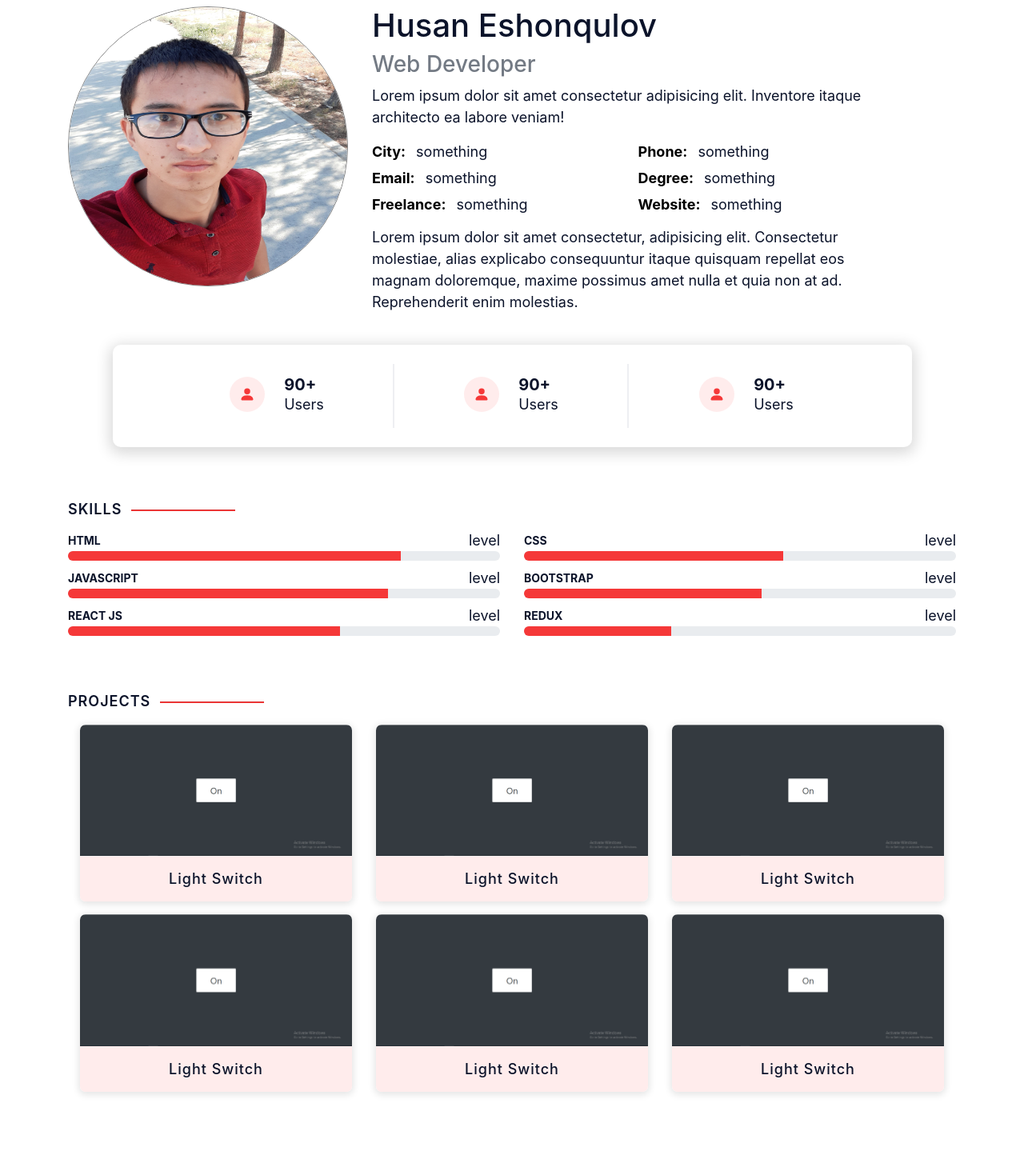
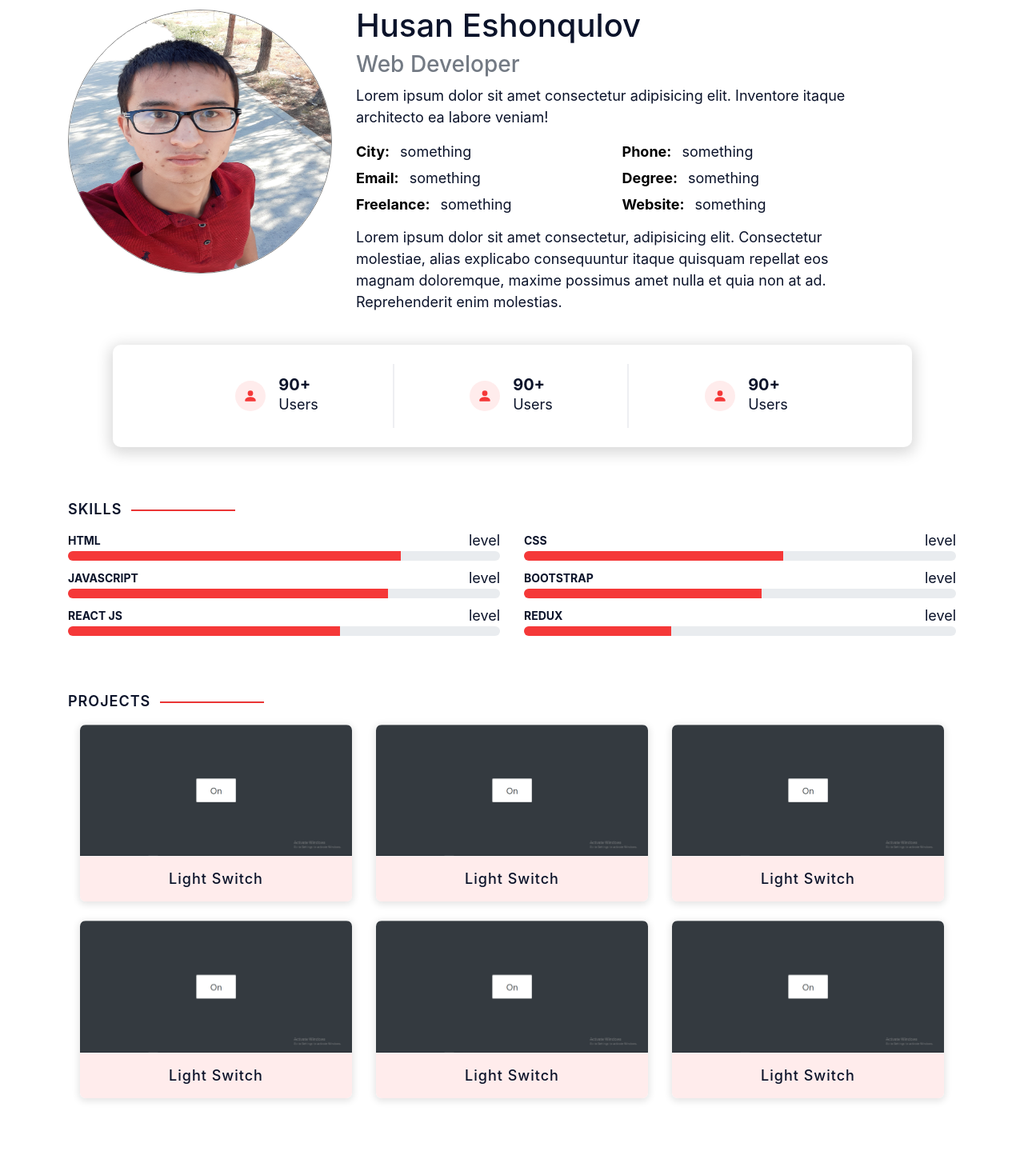
Before and after one commit to IT-forward/IT-forward.github.io, a React (Create React App) app: page / in a window 1280 px wide. Shown: the top 1449 px of the page at 80% size. Built offline with nearby package versions, Linux system fonts and the light colour scheme.

Commit message:
commit for PR

```diff
--- a/src/memberAccounts/MemberAccount.css
+++ b/src/memberAccounts/MemberAccount.css
@@ -4,8 +4,8 @@
 }
 
 #acc-header img {
-    width: 350px;
-    height: 350px;
+    width: 330px;
+    height: 330px;
     border: 1px solid gray;
     border-radius: 50%;
 }
--- a/src/memberAccounts/MemberAccount.tsx
+++ b/src/memberAccounts/MemberAccount.tsx
@@ -14,7 +14,7 @@ function MemberAccount() {
           sm={12}
           md="auto"
           lg="auto"
-          className="d-flex justify-content-center w-330"
+          className="d-flex justify-content-center w-330 mt-1"
         >
           <img src={husanImg} alt="Husan" className="img-fluid" />
         </Col>
@@ -65,7 +65,7 @@ function MemberAccount() {
 
       <Row xs={1} md={3} id="students" className="my-4">
         <Col className="d-flex justify-content-center align-items-cente my-1 py-3 px-0 w-33">
-          <div className="mr-4">
+          <div className="mr-3 d-flex align-items-center">
             <Icon1 />
           </div>
           <div>
@@ -74,7 +74,7 @@ function MemberAccount() {
           </div>
         </Col>
         <Col className="d-flex justify-content-center align-items-cente my-1 py-3 px-0 w-33">
-          <div className="mr-4">
+          <div className="mr-3 d-flex align-items-center">
             <Icon1 />
           </div>
           <div>
@@ -83,7 +83,7 @@ function MemberAccount() {
           </div>
         </Col>
         <Col className="d-flex justify-content-center align-items-cente my-1 py-3 px-0 w-33 border-right-0 border-bottom-0">
-          <div className="mr-4">
+          <div className="mr-3 d-flex align-items-center">
             <Icon1 />
           </div>
           <div>
@@ -176,41 +176,24 @@ function MemberAccount() {
         </Col>
       </Row>
 
-      {/* <Container>
-                <Row xs={1} md={3} lg={4} xl={5} id="projects" className="justify-content-center mt-3 mb-5">
-                    <Col className="m-2 p-3 project">Project 1</Col>
-                    <Col className="m-2 p-3 project">Project 2</Col>
-                    <Col className="m-2 p-3 project">Project 3</Col>
-                    <Col className="m-2 p-3 project">Project 4</Col>
-                    <Col className="m-2 p-3 project">Project 5</Col>
-                    <Col className="m-2 p-3 project">Project 6</Col>
-                    <Col className="m-2 p-3 project">Project 7</Col>
-                    <Col className="m-2 p-3 project">Project 8</Col>
-                    <Col className="m-2 p-3 project">Project 9</Col>
-                    <Col className="m-2 p-3 project">Project 10</Col>
-                    <Col className="m-2 p-3 project">Project 11</Col>
-                    <Col className="m-2 p-3 project">Project 12</Col>
-                </Row>
-            </Container> */}
-
       <Container>
         <Row xs={1} md={2} lg={3}>
-          <Col className="mb-3">
+          <Col className="mb-4">
             <Project />
           </Col>
-          <Col className="mb-3">
+          <Col className="mb-4">
             <Project />
           </Col>
-          <Col className="mb-3">
+          <Col className="mb-4">
             <Project />
           </Col>
-          <Col className="mb-3">
+          <Col className="mb-4">
             <Project />
           </Col>
-          <Col className="mb-3">
+          <Col className="mb-4">
             <Project />
           </Col>
-          <Col className="mb-3">
+          <Col className="mb-4">
             <Project />
           </Col>
         </Row>
@@ -222,14 +205,6 @@ function MemberAccount() {
           <hr />
         </Col>
       </Row>
-
-      {/* <div className="mt-2 mb-5" id="testimonails">
-                <Row xs={1} md={2} lg={3}>
-                    <Col className="mb-2 m-lg-0"><Testimonail /></Col>
-                    <Col className="mb-2 m-lg-0"><Testimonail /></Col>
-                    <Col className="mb-2 m-lg-0"><Testimonail /></Col>
-                </Row>
-            </div> */}
 
       <Carousel className="mb-5" interval={2000}>
         <Carousel.Item>
--- a/src/memberAccounts/studentsNum/icon-1/icon-1.css
+++ b/src/memberAccounts/studentsNum/icon-1/icon-1.css
@@ -1,10 +1,10 @@
 .icon {
-    font-size: 20px;
+    font-size: 18px;
     color: #F53838;
 }
 
 .icon-div {
-    padding: 12px;
+    padding: 10px;
     background-color: #FFECEC;
     border-radius: 50%;
 }
```
Also changed, not shown: package.json (line endings or trailing spaces), 1 other file (tests, documents, lock files or other folders).
